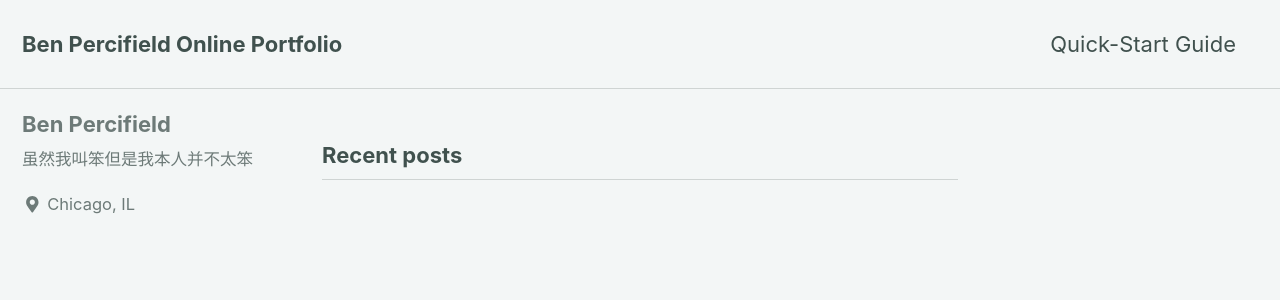
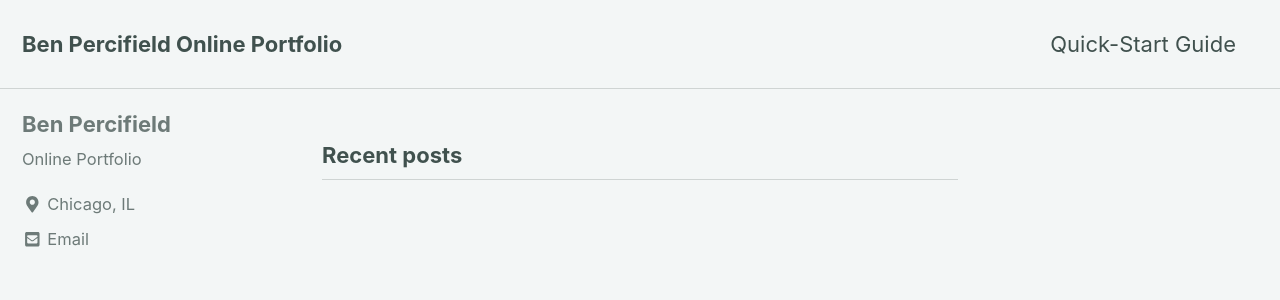
Before and after one commit to benpercifield/benpercifield.github.io, a Jekyll site: the page built from index.html, in a window 1280 px wide and 900 px high. Shown: the top 300 px of the window. Built offline with Jekyll 4.4.1, drawn with Linux system fonts in a browser that asks for light colours; cached includes are drawn as plain includes; nearby versions of some CDN libraries; the list of posts is cut into pages by our own code.

Commit message:
Update _config.yml

```diff
--- a/_config.yml
+++ b/_config.yml
@@ -103,9 +103,9 @@ analytics:
 author:
   name             : "Ben Percifield"
   avatar           : # path of avatar image, e.g. "/assets/images/bio-photo.jpg"
-  bio              : "虽然我叫笨但是我本人并不太笨"
+  bio              : "Online Portfolio"
   location         : "Chicago, IL"
-  email            :
+  email            : "benpercifield@gmail.com"
   links:
     - label: "Email"
       icon: "fas fa-fw fa-envelope-square"
```
